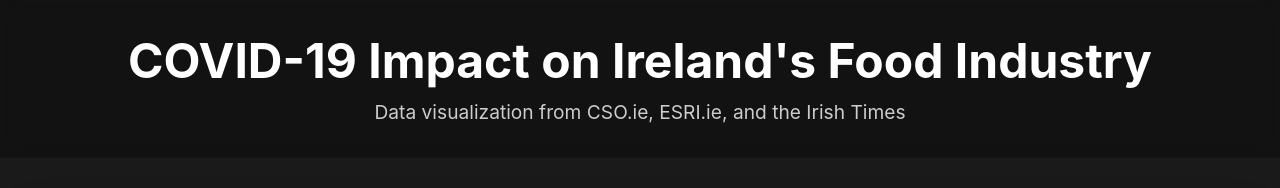
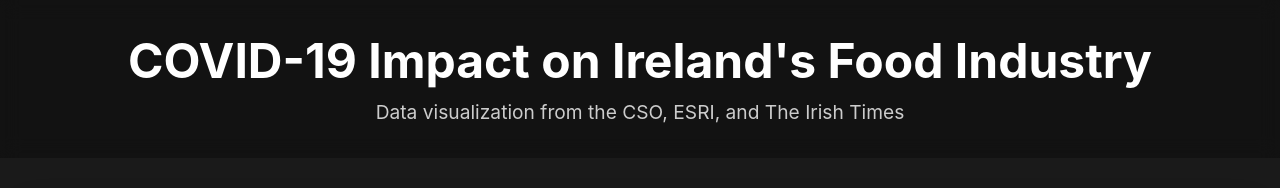
Before and after one commit to darkins/recharts, a React (Vite) app: page / in a window 1280 px wide. Shown: the top 188 px of the page. Built offline with nearby package versions, Linux system fonts and the light colour scheme.

Commit message:
update heading

```diff
--- a/src/App.tsx
+++ b/src/App.tsx
@@ -11,7 +11,7 @@ function App() {
 		<div className="App">
 			<header className="App-header">
 				<h1>COVID-19 Impact on Ireland's Food Industry</h1>
-				<p>Data visualization from CSO.ie, ESRI.ie, and the Irish Times</p>
+				<p>Data visualization from the CSO, ESRI, and The Irish Times</p>
 			</header>
 
 			<main className="dashboard">
```
